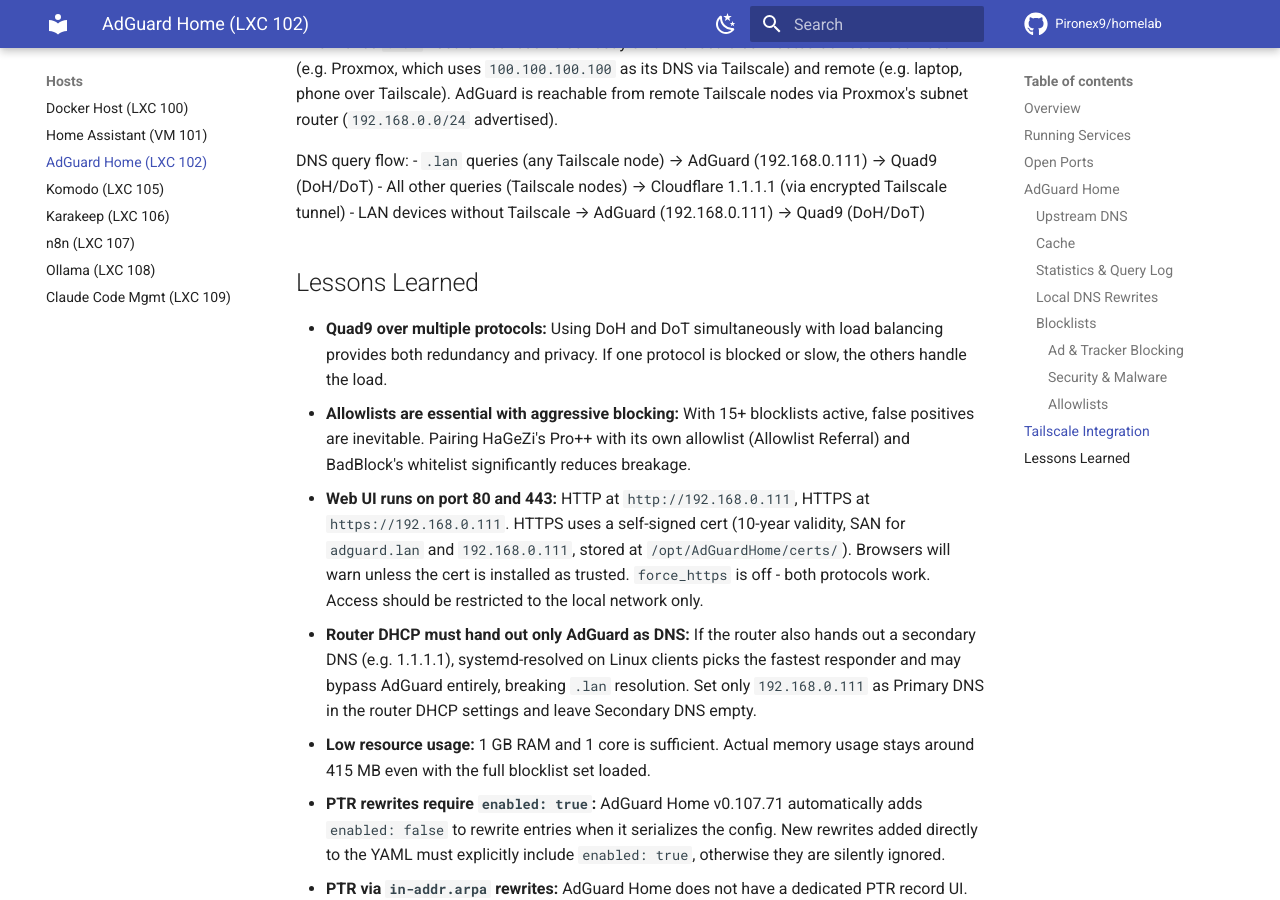
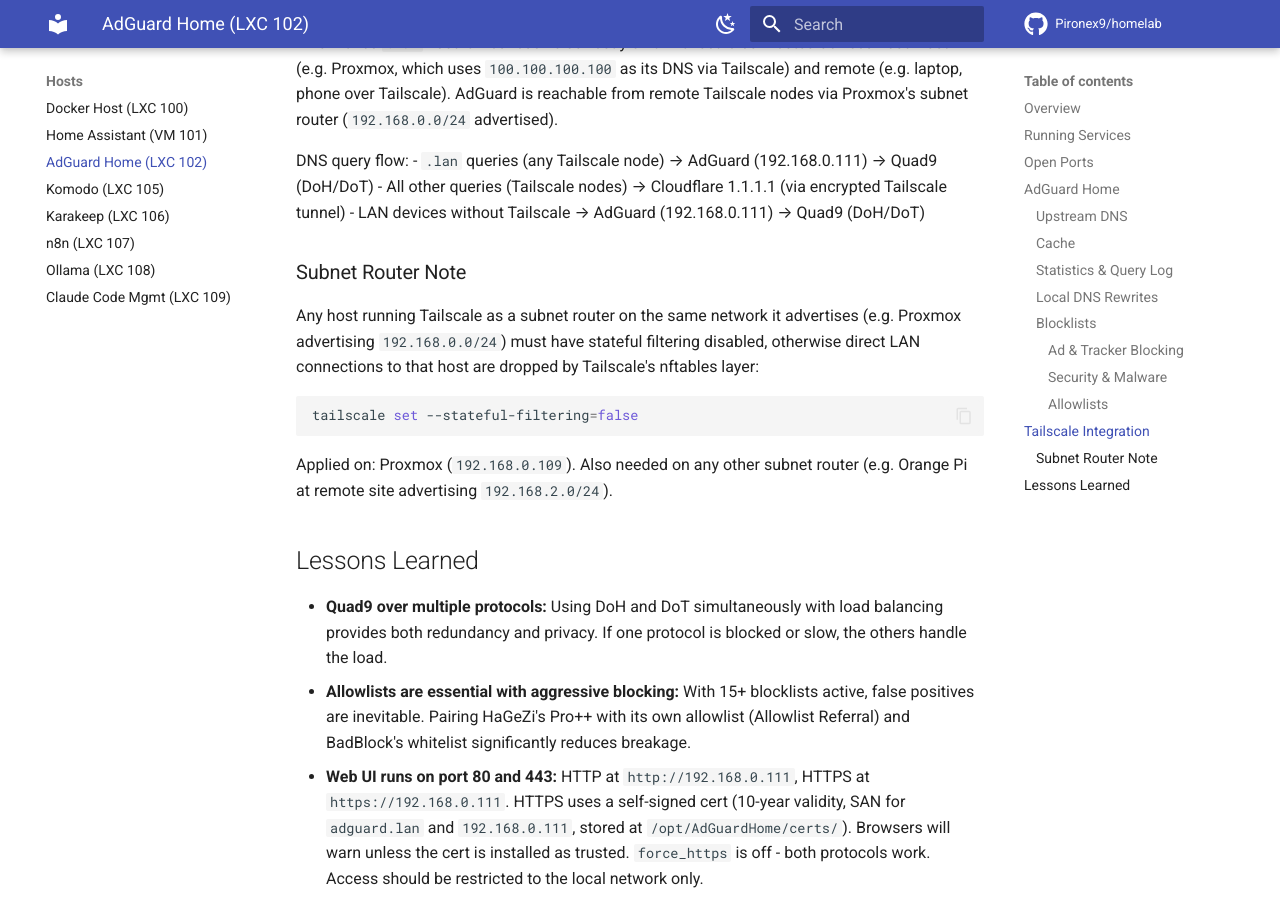
Before and after one commit to Pironex9/homelab, an MkDocs documentation site: the page built from docs/hosts/adguard.md, in a window 1280 px wide and 900 px high, scrolled down 5357 px. Built offline with MkDocs 1.6.1 and Material for MkDocs 9.7.7, drawn with Linux system fonts in a browser that asks for light colours; comment, search, counter and statistics services are not loaded.

Commit message:
Add stateful-filtering note to Tailscale integration section in adguard doc

````diff
--- a/docs/hosts/adguard.md
+++ b/docs/hosts/adguard.md
@@ -153,6 +153,16 @@
 - All other queries (Tailscale nodes) → Cloudflare 1.1.1.1 (via encrypted Tailscale tunnel)
 - LAN devices without Tailscale → AdGuard (192.168.0.111) → Quad9 (DoH/DoT)
 
+### Subnet Router Note
+
+Any host running Tailscale as a subnet router on the same network it advertises (e.g. Proxmox advertising `192.168.0.0/24`) must have stateful filtering disabled, otherwise direct LAN connections to that host are dropped by Tailscale's nftables layer:
+
+```bash
+tailscale set --stateful-filtering=false
+```
+
+Applied on: Proxmox (`192.168.0.109`). Also needed on any other subnet router (e.g. Orange Pi at remote site advertising `192.168.2.0/24`).
+
 ## Lessons Learned
 
 - **Quad9 over multiple protocols:** Using DoH and DoT simultaneously with load balancing provides both redundancy and privacy. If one protocol is blocked or slow, the others handle the load.
````
